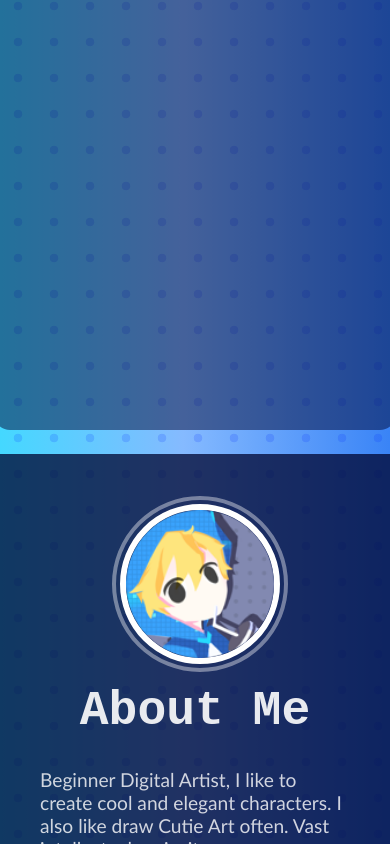
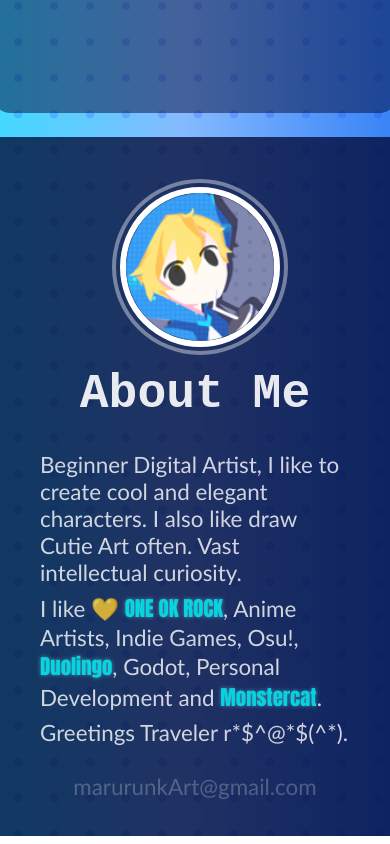
Before and after one commit to marurunk/marurunk.github.io, a plain HTML site: page index.html in a window 390 px wide. Shown: the part 1776-2620 px from the top of the page. Drawn offline with Linux system fonts and the light colour scheme; no server answers.

Commit message:
monstercat link info-side height responsive height

```diff
--- a/data/style.css
+++ b/data/style.css
@@ -86,7 +86,7 @@
 }
 
 p {
-    font-size: 1.2rem;
+    font-size: 1.4rem;
     color: #fff;
     font-family: 'Gill Sans', 'Gill Sans MT', Calibri, 'Trebuchet MS', sans-serif;
     margin-bottom: 0.4rem;
@@ -390,7 +390,7 @@
 .art-content {
     margin: 24px 0;
     padding: 10px;
-    min-height: 82vh;
+    min-height: 42vh;
     width: 98%;
     border-radius: var(--section-border-radius);
     background: #0006327c;
@@ -444,7 +444,7 @@
     flex-grow: 1;
     min-width: 350px;
     width: calc(100vw/4);
-    min-height: 400px;
+    min-height: 300px;
     height:75vh;
     overflow: hidden;
 }
@@ -562,8 +562,10 @@
 }
 
 .about-me-content a {
+    font-size: 1.3rem;
     color: var(--cyan);
     font-family: Impact, Haettenschweiler, 'Arial Narrow Bold', sans-serif;
+    text-shadow: 0px 0px 4px #7ae9ffa2;
 }
 
 
@@ -654,6 +656,10 @@
     .art-content {
         flex-wrap: wrap;
     }
+    .info-side {
+        height:auto;
+        padding-bottom: 16px;
+    }
 
     .about-me {
         border-radius: 0;
--- a/index.html
+++ b/index.html
@@ -141,7 +141,7 @@
             <div class="about-me-content">
                 <h2>About Me</h2>
                 <p>Beginner Digital Artist, I like to create cool and elegant characters. I also like draw Cutie Art often. Vast intellectual curiosity.</p>
-                <p>I like 💛 <a target="_blank" href="https://youtube.com/watch?v=b6w86ywhN10&amp;feature=share">ONE OK ROCK</a>, Bocchi the Rock!, Anime Artists, Indie Games, Osu!, <a target="_blank" href="https://duolingo.com/profile/marurunk">Duolingo</a>, Godot, Personal Development and Monstercat.</p>
+                <p>I like 💛 <a target="_blank" href="https://youtube.com/watch?v=b6w86ywhN10&amp;feature=share">ONE OK ROCK</a>, Anime Artists, Indie Games, Osu!, <a target="_blank" href="https://duolingo.com/profile/marurunk">Duolingo</a>, Godot, Personal Development and <a target="_blank" href="https://www.youtube.com/watch?v=ZbheiwG6OZA">Monstercat</a>.</p>
                 <p> Greetings Traveler r*$^@*$(^*).</p>
                 <p class="name">MarunK</p>
             </div>
```
